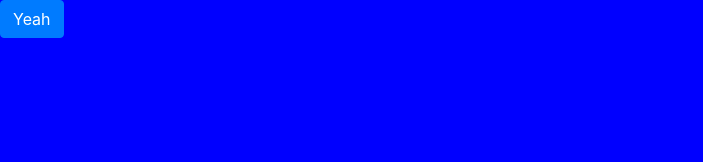
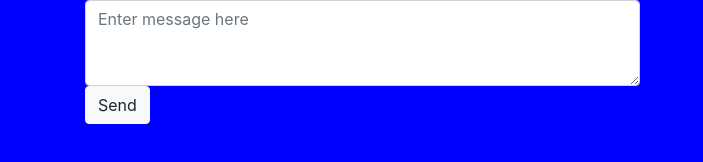
Before and after one commit to nss-evening-cohort-10/chatty-group-project-glass-frogs, a website built with webpack: page src/index.html in a window 1280 px wide. Shown: the whole page, without its empty margins (0-703 px from the left). Built offline with nearby package versions, Linux system fonts and the light colour scheme.

Commit message:
Added input field to index

```diff
--- a/src/index.html
+++ b/src/index.html
@@ -9,7 +9,14 @@
 </head>
 
 <body>
-  <button class="btn btn-primary">Yeah</button>
+  <form class="container" id="add-message">
+    <div>
+      <textarea class="form-control col-6" id="exampleFormControlTextarea1" placeholder="Enter message here" rows="3"></textarea>
+    </div>
+    <div>
+      <button class="btn btn-light" id="send-button">Send</button>
+    </div>
+  </form>
 </body>
 
 </html>
--- a/src/javascripts/helpers/data/messages.js
+++ b/src/javascripts/helpers/data/messages.js
@@ -35,3 +35,7 @@ const messages = [
     id: 5,
   },
 ];
+
+const getMessages = () => messages;
+
+export default { getMessages };
--- a/src/javascripts/main.js
+++ b/src/javascripts/main.js
@@ -1,3 +1 @@
 import '../styles/main.scss';
-
-console.error('hi');
```
Also changed, not shown: src/javascripts/components/addMessage/addMessage.js (added), src/javascripts/components/addMessage/addMessage.scss (added).
